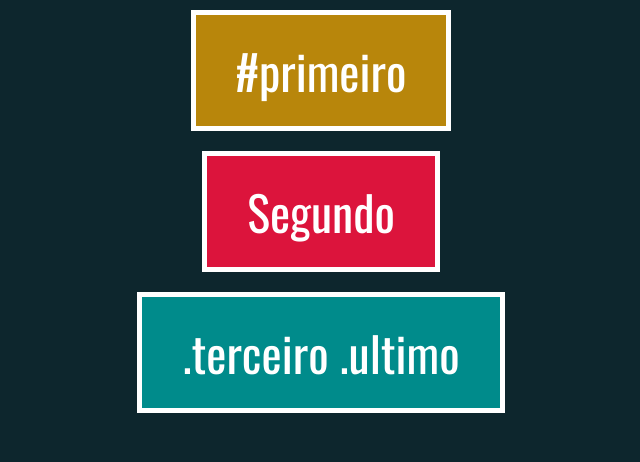
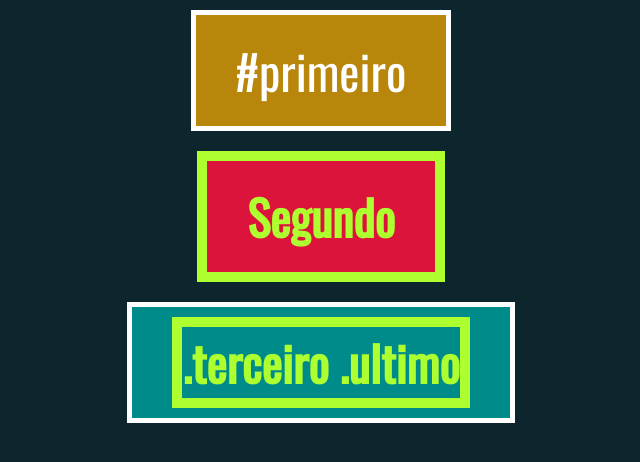
Before and after one commit to lucaswilliamgomes/Learning_web, a plain HTML site: page dom/selecionandoElementos2.html in a window 1280 px wide. Shown: the whole page, without its empty margins (319-959 px from the left). Drawn offline with Linux system fonts and the light colour scheme.

Commit message:
accessing attributes

```diff
--- a/dom/selecionandoElementos2.html
+++ b/dom/selecionandoElementos2.html
@@ -7,10 +7,33 @@
 </head>
 <body class="conteudo exercicio">
     <div id="primeiro">#primeiro</div>
-    <div>Segundo</div>
+    <div wb-attrib>Segundo</div>
     <div class="terceiro ultimo"><span wb-attrib>.terceiro .ultimo</span></div>
     <script>
-        // ...
+
+        const destacar = seletor =>
+            document.querySelectorAll(seletor).forEach(e => e.classList.add('destaque'))
+
+        const removerdestaque = seletor =>
+            document.querySelectorAll(seletor).forEach(e => e.classList.remove('destaque'))
+
+        destacar('div')
+
+        removerdestaque('*')
+
+        destacar(':not(#primeiro)')
+
+        removerdestaque('*')
+
+        // seletor do primeiro filho
+        destacar('div:nth-child(1)')
+
+        removerdestaque('*')
+
+        // seletor de atributos
+        destacar('[wb-attrib]')
+
+
     </script>
 </body>
 </html>
```
Also changed, not shown: dom/acessandoAtributos1.html (+18 -1 lines), dom/selecionandoElementos1.html (+12 -1 lines).
